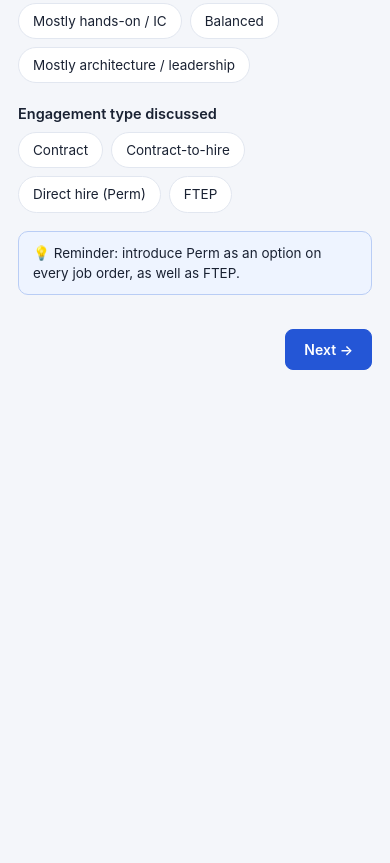
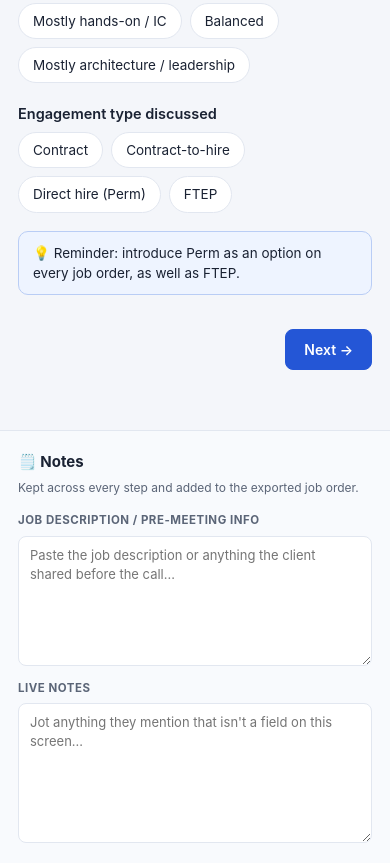
Before and after one commit to davshe06/TechJOForm, a plain HTML site: page index.html in a window 390 px wide. Shown: the part 2878-3741 px from the top of the page. Before the commit the page ends 3308 px from the top, so only its background shows below. Drawn offline with Linux system fonts and the light colour scheme.

Commit message:
Add persistent notes rail carried into the export
A right-hand notes panel is now visible on every step with two fields:
- Job description / pre-meeting info (paste the JD or prior client info)
- Live notes (capture anything mentioned that isn't a field on-screen)

Notes persist across all steps and to localStorage, and are appended to the
final output — the on-screen summary, copied markdown, printed PDF, and the
Word .docx (free-text sections, blank lines split into paragraphs). Editing
notes doesn't trigger a re-render, so typing never loses focus. On narrow
screens the rail drops below the main panel.

Co-Authored-By: Claude Fable 5 <noreply@anthropic.com>
Claude-Session: https://claude.ai/code/session_019LoCHA4YXMZDxshYUUHVfa

```diff
--- a/app.js
+++ b/app.js
@@ -17,7 +17,8 @@ function defaultState() {
   return {
     roleId: null,
     common: { basics: {}, logistics: {}, team: {}, closing: {} },
-    roles: {}
+    roles: {},
+    notes: { pretext: "", live: "" }
   };
 }
 
@@ -32,6 +33,7 @@ function loadState() {
       base.roleId = saved.roleId || null;
       base.common = Object.assign(base.common, saved.common || {});
       base.roles = saved.roles || {};
+      base.notes = Object.assign(base.notes, saved.notes || {});
       return base;
     }
   } catch (e) { /* corrupted — start fresh */ }
@@ -582,6 +584,13 @@ function collectSummary() {
   }
 
   const closing = collectConfigSection(configStepDef("closing")); if (closing) sections.push(closing);
+
+  /* Persistent notes → free-text sections at the end of the output */
+  if ((state.notes.live || "").trim())
+    sections.push({ title: "Live Notes", text: state.notes.live.trim() });
+  if ((state.notes.pretext || "").trim())
+    sections.push({ title: "Job Description / Pre-Meeting Info", text: state.notes.pretext.trim() });
+
   return sections;
 }
 
@@ -608,7 +617,9 @@ function printSummary() {
   const sections = collectSummary();
   let rows = "";
   sections.forEach(sec => {
-    rows += "<h2>" + esc(sec.title) + "</h2><dl>";
+    rows += "<h2>" + esc(sec.title) + "</h2>";
+    if (sec.text) { rows += "<p class='note'>" + esc(sec.text).replace(/\n/g, "<br>") + "</p>"; return; }
+    rows += "<dl>";
     sec.lines.forEach(l => { rows += "<dt>" + esc(l.label) + "</dt><dd>" + esc(l.value).replace(/\n/g, "<br>") + "</dd>"; });
     rows += "</dl>";
   });
@@ -621,6 +632,7 @@ function printSummary() {
     "h2{font-size:13px;text-transform:uppercase;letter-spacing:.8px;color:#2456d6;border-bottom:1px solid #e2e7f0;padding-bottom:5px;margin:22px 0 8px}" +
     "dl{margin:0;display:grid;grid-template-columns:240px 1fr;gap:5px 16px}" +
     "dt{font-weight:600;color:#5b6577;font-size:13.5px}dd{margin:0;font-size:13.5px}" +
+    "p.note{white-space:pre-wrap;font-size:13.5px;margin:0}" +
     "@page{margin:18mm}</style></head><body>" +
     "<h1>" + esc(title) + "</h1><p class='date'>Intake completed " + esc(new Date().toLocaleDateString()) + "</p>" +
     rows + "</body></html>";
@@ -700,6 +712,7 @@ function renderReviewStep(main) {
   if (!sections.length) summary.appendChild(el("p", "q-help", "Nothing captured yet — work through the steps and the summary will build itself here."));
   sections.forEach(sec => {
     summary.appendChild(el("h4", null, esc(sec.title)));
+    if (sec.text) { summary.appendChild(el("div", "summary-note", esc(sec.text))); return; }
     const dl = el("dl");
     sec.lines.forEach(l => { dl.appendChild(el("dt", null, esc(l.label))); dl.appendChild(el("dd", null, esc(l.value))); });
     summary.appendChild(dl);
@@ -711,6 +724,7 @@ function summaryMarkdown() {
   let md = "# Job Order: " + jobTitleLine() + "\n\n_Intake completed " + new Date().toLocaleDateString() + "_\n";
   collectSummary().forEach(sec => {
     md += "\n## " + sec.title + "\n\n";
+    if (sec.text) { md += sec.text + "\n"; return; }
     sec.lines.forEach(l => { md += "- **" + l.label + ":** " + l.value + "\n"; });
   });
   return md;
@@ -782,6 +796,37 @@ function render() {
   }
   main.appendChild(nav);
   app.appendChild(main);
+
+  renderNotesPanel(app);
+}
+
+/* Persistent notes rail — visible on every step, saved to state, and rolled
+   into the final output. Editing it does NOT re-render (so typing never loses
+   focus); it just updates state and autosaves. */
+function renderNotesPanel(app) {
+  const panel = el("aside", "notes-panel");
+  panel.appendChild(el("div", "notes-head", "🗒️ Notes"));
+  panel.appendChild(el("p", "notes-sub", "Kept across every step and added to the exported job order."));
+
+  const preBlock = el("div", "notes-block");
+  preBlock.appendChild(el("label", "notes-label", "Job description / pre-meeting info"));
+  const pre = el("textarea", "notes-pretext");
+  pre.placeholder = "Paste the job description or anything the client shared before the call…";
+  pre.value = state.notes.pretext || "";
+  pre.addEventListener("input", () => { state.notes.pretext = pre.value; saveState(); });
+  preBlock.appendChild(pre);
+  panel.appendChild(preBlock);
+
+  const liveBlock = el("div", "notes-block grow");
+  liveBlock.appendChild(el("label", "notes-label", "Live notes"));
+  const live = el("textarea", "notes-live");
+  live.placeholder = "Jot anything they mention that isn't a field on this screen…";
+  live.value = state.notes.live || "";
+  live.addEventListener("input", () => { state.notes.live = live.value; saveState(); });
+  liveBlock.appendChild(live);
+  panel.appendChild(liveBlock);
+
+  app.appendChild(panel);
 }
 
 document.addEventListener("DOMContentLoaded", render);
--- a/docx.js
+++ b/docx.js
@@ -163,7 +163,14 @@ function buildJobOrderDocx(title, dateStr, sections) {
   }
   sections.forEach(sec => {
     body += docxHeading(sec.title, "Heading1");
-    sec.lines.forEach(l => { body += docxLabelValue(l.label, l.value); });
+    if (sec.text) {
+      /* free-text section (notes / pasted JD): blank lines split paragraphs */
+      String(sec.text).split(/\n{2,}/).forEach(para => {
+        body += "<w:p><w:r>" + docxRunContent(para) + "</w:r></w:p>";
+      });
+      return;
+    }
+    (sec.lines || []).forEach(l => { body += docxLabelValue(l.label, l.value); });
   });
 
   const documentXml =
--- a/styles.css
+++ b/styles.css
@@ -238,6 +238,50 @@ h2 { margin: 0 0 6px; font-size: 26px; }
 }
 .divider { border: none; border-top: 1px solid var(--line); margin: 26px 0 22px; }
 
+/* ---------- persistent notes rail ---------- */
+
+.notes-panel {
+  width: 320px;
+  flex-shrink: 0;
+  position: sticky;
+  top: 0;
+  height: 100vh;
+  overflow-y: auto;
+  border-left: 1px solid var(--line);
+  background: var(--head-bg);
+  padding: 20px 18px;
+  display: flex;
+  flex-direction: column;
+  gap: 14px;
+}
+.notes-head { font-weight: 700; font-size: 15px; }
+.notes-sub { margin: -8px 0 2px; font-size: 12px; color: var(--muted); line-height: 1.4; }
+.notes-block { display: flex; flex-direction: column; gap: 6px; }
+.notes-block.grow { flex: 1; min-height: 0; }
+.notes-label {
+  font-size: 11.5px; font-weight: 700; color: var(--muted);
+  text-transform: uppercase; letter-spacing: .5px;
+}
+.notes-panel textarea {
+  width: 100%;
+  font: inherit;
+  font-size: 13px;
+  line-height: 1.5;
+  color: var(--ink);
+  background: var(--panel);
+  border: 1px solid var(--line);
+  border-radius: 8px;
+  padding: 9px 11px;
+  resize: vertical;
+}
+.notes-panel textarea:focus {
+  outline: none;
+  border-color: var(--accent);
+  box-shadow: 0 0 0 3px rgba(36, 86, 214, .15);
+}
+.notes-pretext { min-height: 130px; }
+.notes-block.grow textarea { flex: 1; min-height: 220px; }
+
 /* ---------- questions ---------- */
 
 .questions { display: flex; flex-direction: column; gap: 20px; }
@@ -454,6 +498,14 @@ textarea { resize: vertical; }
 .summary dl { margin: 0; display: grid; grid-template-columns: 220px 1fr; gap: 5px 16px; }
 .summary dt { font-weight: 600; font-size: 13.5px; color: var(--muted); }
 .summary dd { margin: 0; font-size: 13.5px; white-space: pre-wrap; }
+.summary-note {
+  white-space: pre-wrap;
+  font-size: 13.5px;
+  background: var(--head-bg);
+  border: 1px solid var(--line);
+  border-radius: 8px;
+  padding: 10px 12px;
+}
 
 /* ---------- step nav ---------- */
 
@@ -472,13 +524,28 @@ textarea { resize: vertical; }
     --bg: #ffffff; --panel: #ffffff; --ink: #1a2233; --muted: #5b6577;
     --line: #e2e7f0; --accent: #2456d6;
   }
-  .sidebar, .step-nav, .actions, .checklist, .tip { display: none !important; }
+  .sidebar, .notes-panel, .step-nav, .actions, .checklist, .tip { display: none !important; }
   body, #app { background: #fff; display: block; }
   .panel { max-width: none; padding: 0; }
   .summary { border: none; padding: 0; }
 }
 
 /* ---------- responsive ---------- */
+
+/* Below ~1080px the notes rail drops beneath the main panel instead of
+   sitting in a third column. */
+@media (max-width: 1080px) {
+  #app { flex-wrap: wrap; }
+  .panel { min-width: 320px; }
+  .notes-panel {
+    position: static;
+    height: auto;
+    width: 100%;
+    border-left: none;
+    border-top: 1px solid var(--line);
+  }
+  .notes-block.grow textarea { min-height: 140px; }
+}
 
 @media (max-width: 760px) {
   #app { flex-direction: column; }
```
